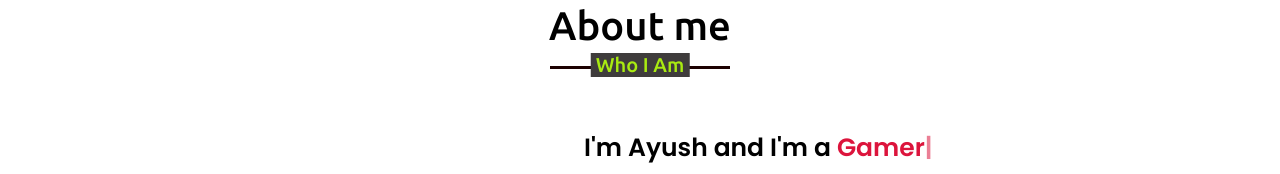
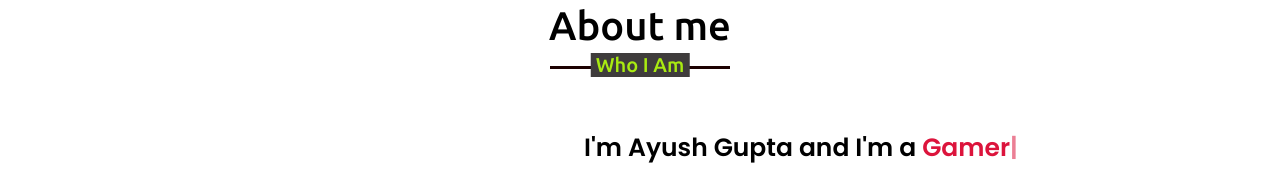
Before and after one commit to AyushGupta7024/portfolio1, a plain HTML site: page index.html in a window 1280 px wide. Shown: the part 897-1071 px from the top of the page. Drawn offline with nearby package versions, Linux system fonts and the light colour scheme.

Commit message:
Update index.html

```diff
--- a/index.html
+++ b/index.html
@@ -62,7 +62,7 @@
 
                 </div>
                 <div class="column right">
-                    <div class="text">I'm Ayush  and I'm a <span class="typing-2"></span></div>
+                    <div class="text">I'm Ayush  Gupta and I'm a <span class="typing-2"></span></div>
                     <p>"Setting goals is the first step in turning the invisible into the visible. "</p>
 
                        <p> Hi there! My name is Ayush Gupta and i am from Satna (M.P.), Currently, I’m pursuing my Bachelors of technology in computer science and engineering at Lovely professional university. I'm currently in 3rd year.
```
